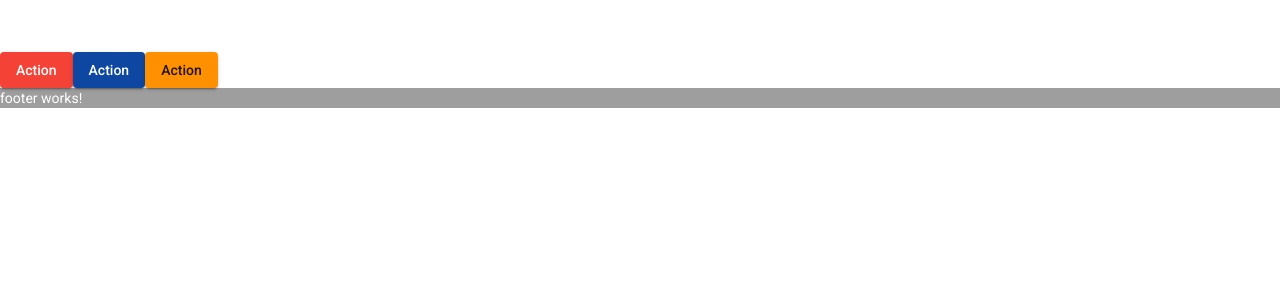
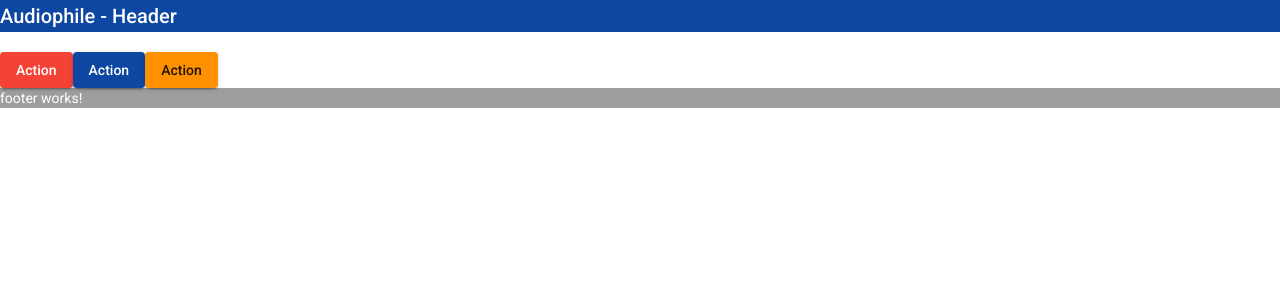
Before and after one commit to moof44/audiophile-e-commerce, an Angular app: page / in a window 1280 px wide. Shown: the top 300 px of the page. Built offline with nearby package versions, Linux system fonts and the light colour scheme.

Commit message:
Minor css correction

```diff
--- a/src/app/features/layout/header/header.component.scss
+++ b/src/app/features/layout/header/header.component.scss
@@ -1,7 +1,7 @@
 // This is just to see the color of header... not yet final
 @use "../../../../assets/theme/global-variable.scss" as var;
 .header-container {
-  background-color: mat-color(var.$primary);
+  background-color: var.$primary;
   color: white;
 
   h2 {
```
